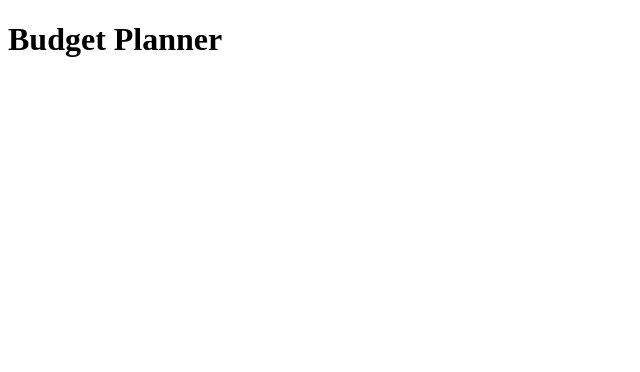
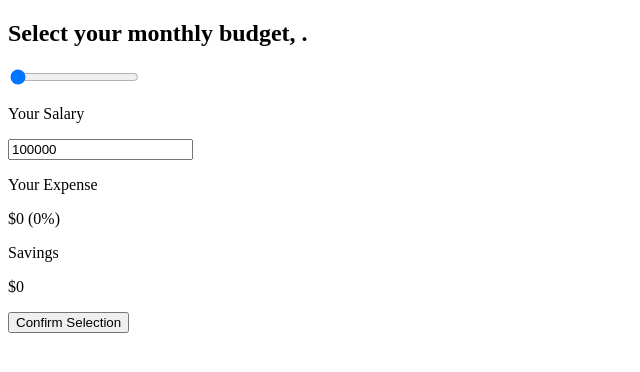
Before and after one commit to zhaluza/espp-budget-app, a React app: page /budget in a window 1280 px wide. Shown: the top 372 px of the page, without its empty margins (0-640 px from the left). Built offline with nearby package versions, Linux system fonts and the light colour scheme.

Commit message:
Basic budget calculation logic

```diff
--- a/src/components/BudgetPlanner/BudgetPlanner.js
+++ b/src/components/BudgetPlanner/BudgetPlanner.js
@@ -1,7 +1,71 @@
-import React from 'react';
+import React, { useState } from 'react';
 
-const BudgetPlanner = (props) => {
-  return <h1>Budget Planner</h1>;
+const BudgetPlanner = ({ username }) => {
+  const [percent, setPercent] = useState(0);
+  const [salary, setSalary] = useState(100000);
+  const [expense, setExpense] = useState(0);
+  const [savings, setSavings] = useState(0);
+
+  const formatNum = (num) => {
+    const numStr = num.toFixed(2);
+    const decimal = numStr.indexOf('.') || numStr.length - 1;
+    const arrStr = numStr.split('');
+    let count = 0;
+    for (let i = decimal; i >= 0; i--) {
+      if (count === 3) {
+        arrStr.splice(i, 0, ',');
+        count = 0;
+        i++;
+      } else count++;
+    }
+    if (arrStr[0] === ',') arrStr.splice(0, 1);
+    return arrStr.join('');
+  };
+
+  const handleBudget = (e) => {
+    setPercent(e);
+    const val = e / 100;
+    setExpense(formatNum((salary / 12) * val));
+    setSavings(formatNum((salary / 12) * (1 - val)));
+  };
+
+  return (
+    <div className="budget">
+      <h2>Select your monthly budget, {username}.</h2>
+      <input
+        className="slider"
+        type="range"
+        min="1"
+        max="30"
+        value={percent}
+        onChange={(e) => handleBudget(e.target.value)}
+      />
+      <div className="budget__data-container">
+        <div className="budget__data-salary">
+          <p>Your Salary</p>
+          <input
+            type="text"
+            value={salary}
+            onChange={(e) => {
+              setSalary(e.target.value);
+              handleBudget(percent);
+            }}
+          />
+        </div>
+        <div className="budget__data-expense">
+          <p>Your Expense</p>
+          <p>
+            ${expense} ({percent}%)
+          </p>
+        </div>
+        <div className="budget__data-savings">
+          <p>Savings</p>
+          <p>${savings}</p>
+        </div>
+      </div>
+      <button className="budget__button">Confirm Selection</button>
+    </div>
+  );
 };
 
 export default BudgetPlanner;
```
